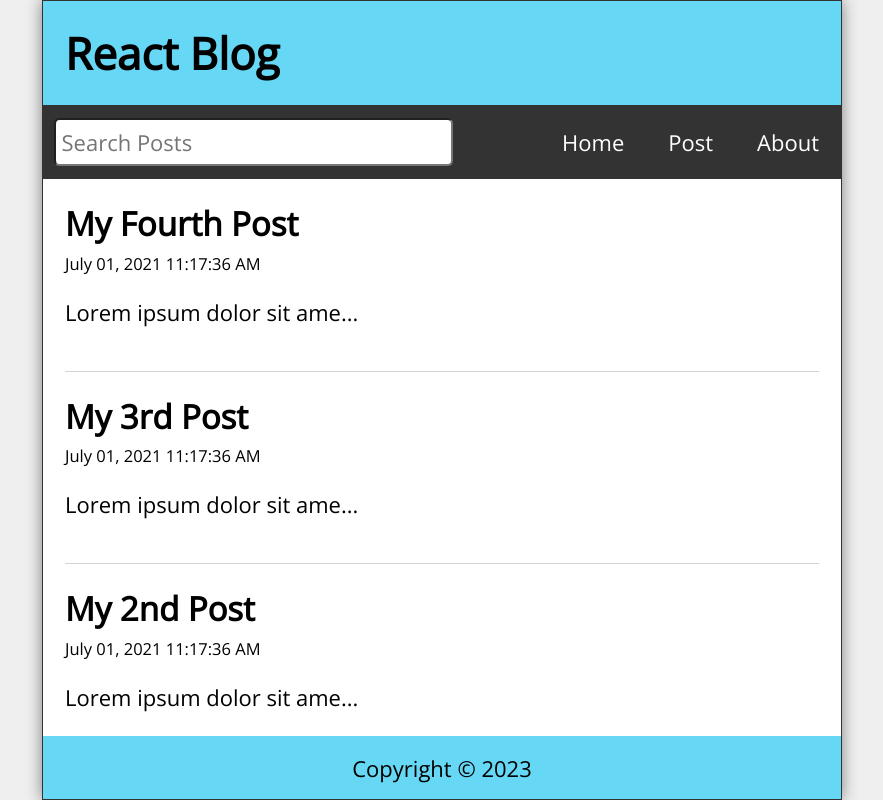
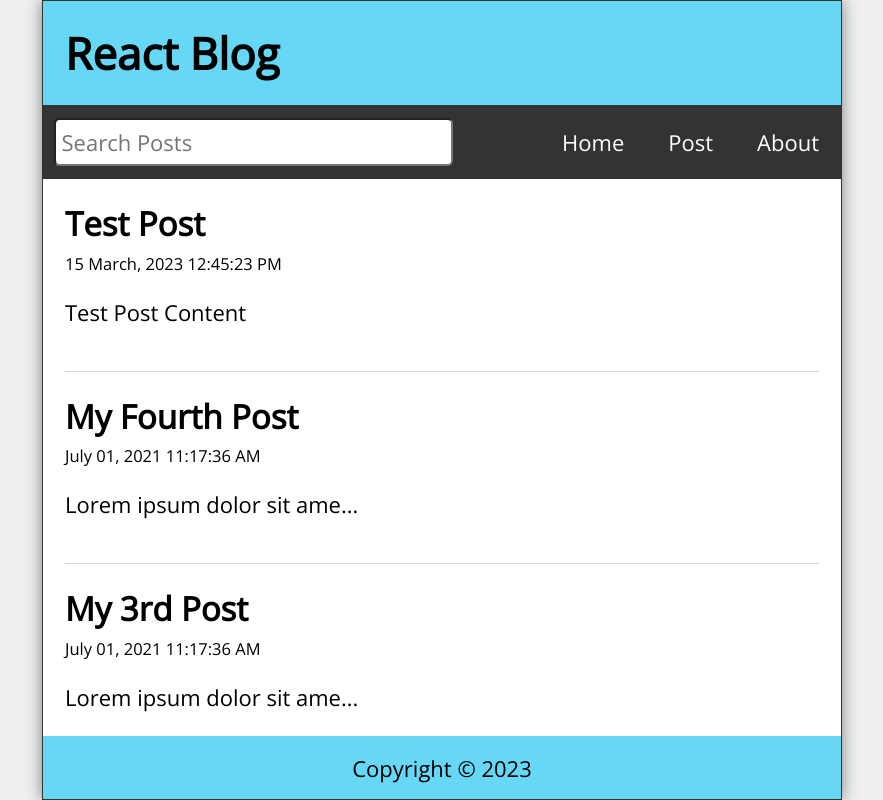
Before and after one commit to TomaszKlekner/react-blog, a React (Create React App) app: page / in a window 1280 px wide. Shown: the whole page, without its empty margins (198-1081 px from the left). Built offline with nearby package versions, Linux system fonts and the light colour scheme; data requests are answered from the project's data file.

Commit message:
Create new posts with axios

```diff
--- a/data/db.json
+++ b/data/db.json
@@ -23,6 +23,12 @@
       "title": "My Fourth Post",
       "datetime": "July 01, 2021 11:17:36 AM",
       "body": "Lorem ipsum dolor sit amet consectetur adipisicing elit. Quis consequatur expedita, assumenda similique non optio! Modi nesciunt excepturi corrupti atque blanditiis quo nobis, non optio quae possimus illum exercitationem ipsa!"
+    },
+    {
+      "id": 5,
+      "title": "Test Post",
+      "datetime": "15 March, 2023 12:45:23 PM",
+      "body": "Test Post Content"
     }
   ]
 }
--- a/src/App.js
+++ b/src/App.js
@@ -49,16 +49,21 @@ function App() {
     setSearchResults(filteredResults.reverse());
   }, [posts, search]);
 
-  const handleSubmit = (e) => {
+  const handleSubmit = async (e) => {
     e.preventDefault();
     const id = posts.length ? posts[posts.length - 1].id + 1 : 1;
     const datetime = format(new Date(), 'dd MMMM, yyyy pp');
     const newPost = { id, title: postTitle, datetime, body: postBody };
-    const allPosts = [...posts, newPost];
-    setPosts(allPosts);
-    setPostTitle('');
-    setPostBody('');
-    navigate('/');
+    try {
+      const response = await api.post('/posts', newPost);
+      const allPosts = [...posts, response.data];
+      setPosts(allPosts);
+      setPostTitle('');
+      setPostBody('');
+      navigate('/');
+    } catch (error) {
+      console.log(`Error: ${error.message}`);
+    }
   };
 
   const handleDelete = (id) => {
```
